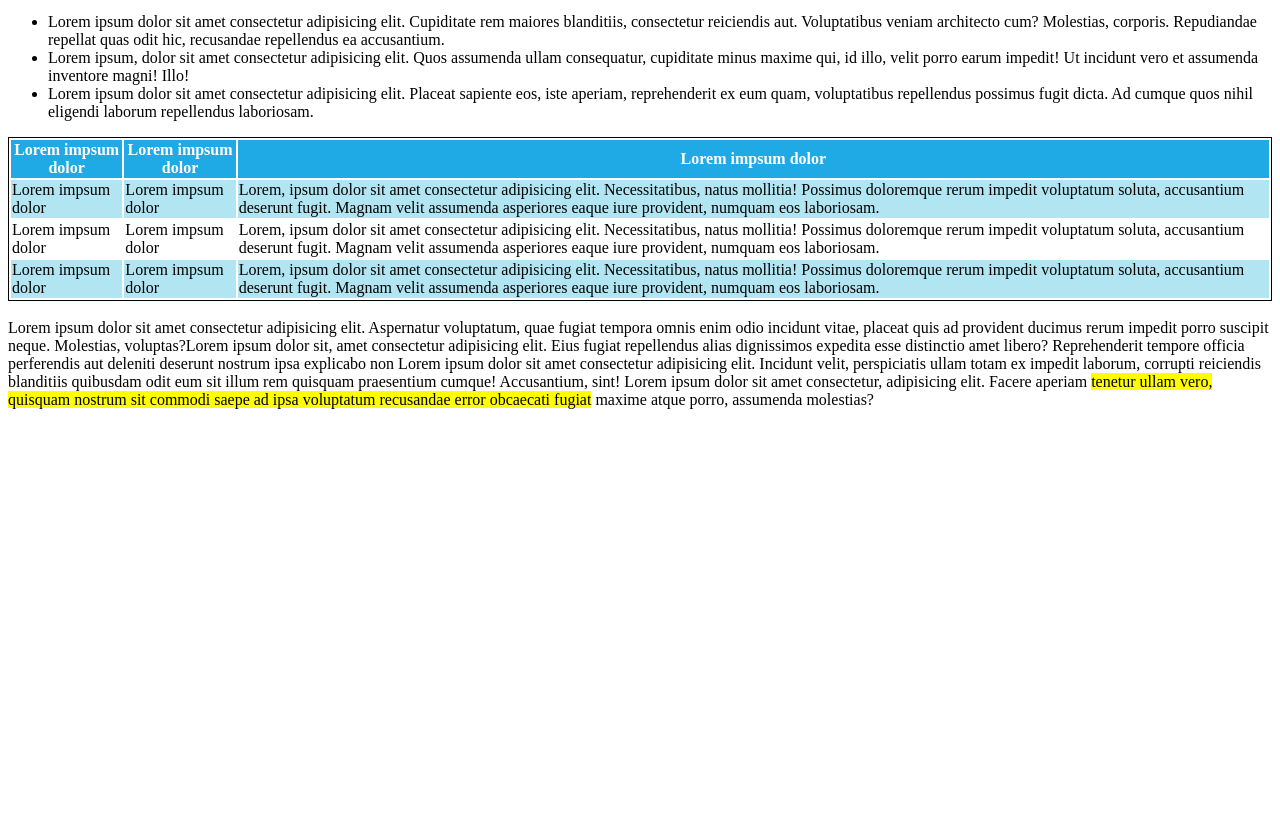
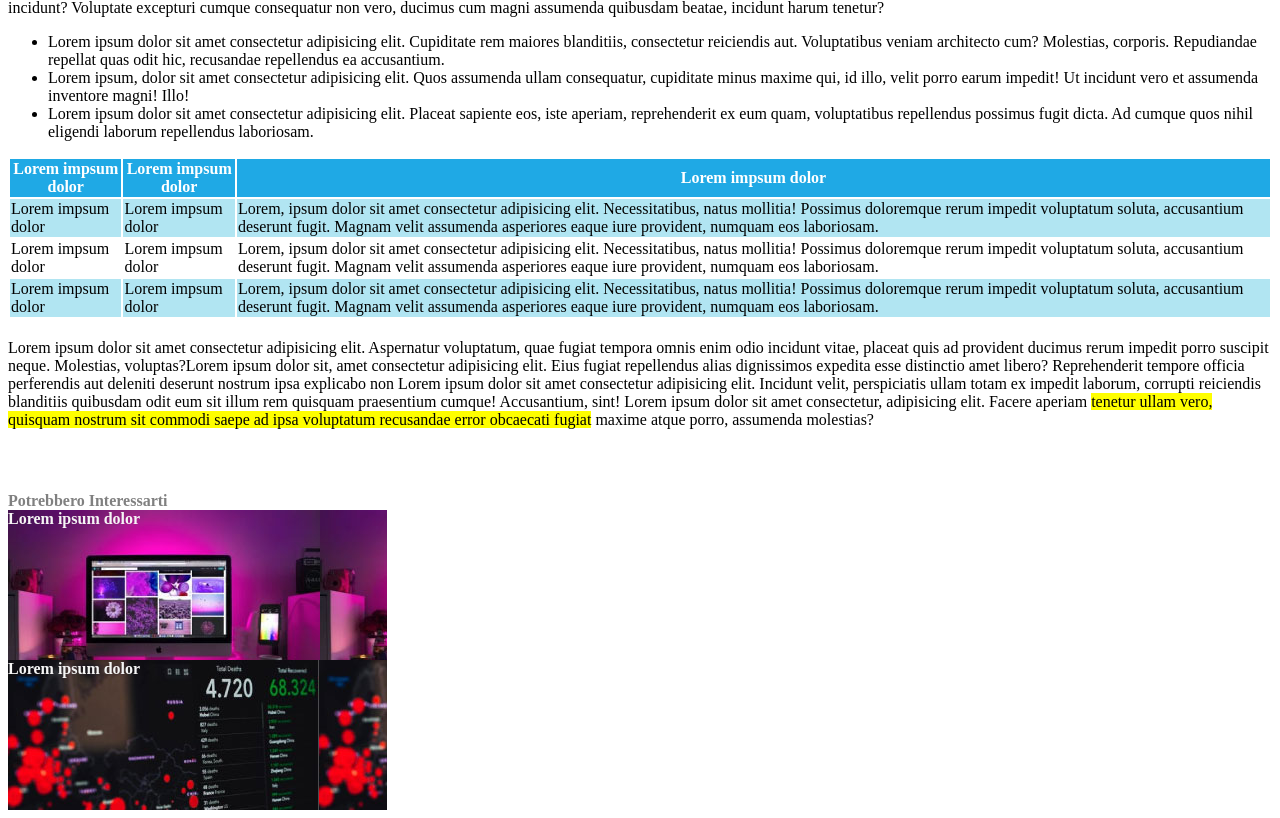
Before and after one commit to ABiviano13/html-css-booleaner, a plain HTML site: page index.html in a window 1280 px wide. Shown: the part 937-1755 px from the top of the page. Before the commit the page ends 1354 px from the top, so only its background shows below. Drawn offline with Linux system fonts and the light colour scheme.

Commit message:
Footer completato con le relative regole css e sistemato lo spazio tra la sezione "titolo"e la seconda

```diff
--- a/css/style.css
+++ b/css/style.css
@@ -11,6 +11,9 @@ img{
 }
 
 /* Proprietà della prima section */
+.titolo{
+    margin-bottom: 20px;
+}
 .note{
     font-size: x-small;
     color: gray;
@@ -31,9 +34,10 @@ img{
 .important{
     background-color: 	#fefe00;
 }
+
 /* Proprietà della sezione-tabella */
 .table{
-    border: 1px solid black;
+    margin-bottom: 20px;;
 }
 .sezione-blu{
     background-color: 	#1fa9e5;
@@ -42,3 +46,23 @@ img{
 .sezione-azzurra{
     background-color: 	#b1e5f2;
 }
+
+/* Proprietà Footer */
+#testo-footer{
+    color: gray;
+    margin-top: 5%;
+}
+
+.immagine-testo-footer{
+    background-image: url(../img/monitor.jpg);
+    width: 30%;
+    height: 150px;
+}
+.immagine-testo-footer1{
+    background-image: url(../img/graph.jpg);
+    width: 30%;
+    height: 150px;
+}
+.testoimmagine{
+    color: whitesmoke;
+}
--- a/index.html
+++ b/index.html
@@ -110,18 +110,28 @@
             </table>
         </section>
         <!-- Fine sezione-tabella -->
-        <br>
+
         <!-- Inizio sezione-testo -->
         <section>
             <div>
                 Lorem ipsum dolor sit amet consectetur adipisicing elit. Aspernatur voluptatum, quae fugiat tempora omnis enim odio incidunt vitae, placeat quis ad provident ducimus rerum impedit porro suscipit neque. Molestias, voluptas?Lorem ipsum dolor sit, amet consectetur adipisicing elit. Eius fugiat repellendus alias dignissimos expedita esse distinctio amet libero? Reprehenderit tempore officia perferendis aut deleniti deserunt nostrum ipsa explicabo non Lorem ipsum dolor sit amet consectetur adipisicing elit. Incidunt velit, perspiciatis ullam totam ex impedit laborum, corrupti reiciendis blanditiis quibusdam odit eum sit illum rem quisquam praesentium cumque! Accusantium, sint! Lorem ipsum dolor sit amet consectetur, adipisicing elit. Facere aperiam <span class="important">tenetur ullam vero, quisquam nostrum sit commodi saepe ad ipsa voluptatum recusandae error obcaecati fugiat</span> maxime atque porro, assumenda molestias?
             </div>
         </section>
-
+        <!-- Fine sezione-testo -->
     </main>
 
     <footer>
-
+        <div id="testo-footer">
+            <strong>Potrebbero Interessarti</strong>
+        </div>
+        <section class="immagini">
+            <div class="immagine-testo-footer">
+                <span class="testoimmagine"><strong>Lorem ipsum dolor</strong></span>
+            </div>
+            <div class="immagine-testo-footer1">
+                <span class="testoimmagine"><strong>Lorem ipsum dolor</strong></span>
+            </div>
+        </section>
     </footer>
 
 </body>
```
Also changed, not shown: img/graph.jpg (added), img/monitor.jpg (added).
